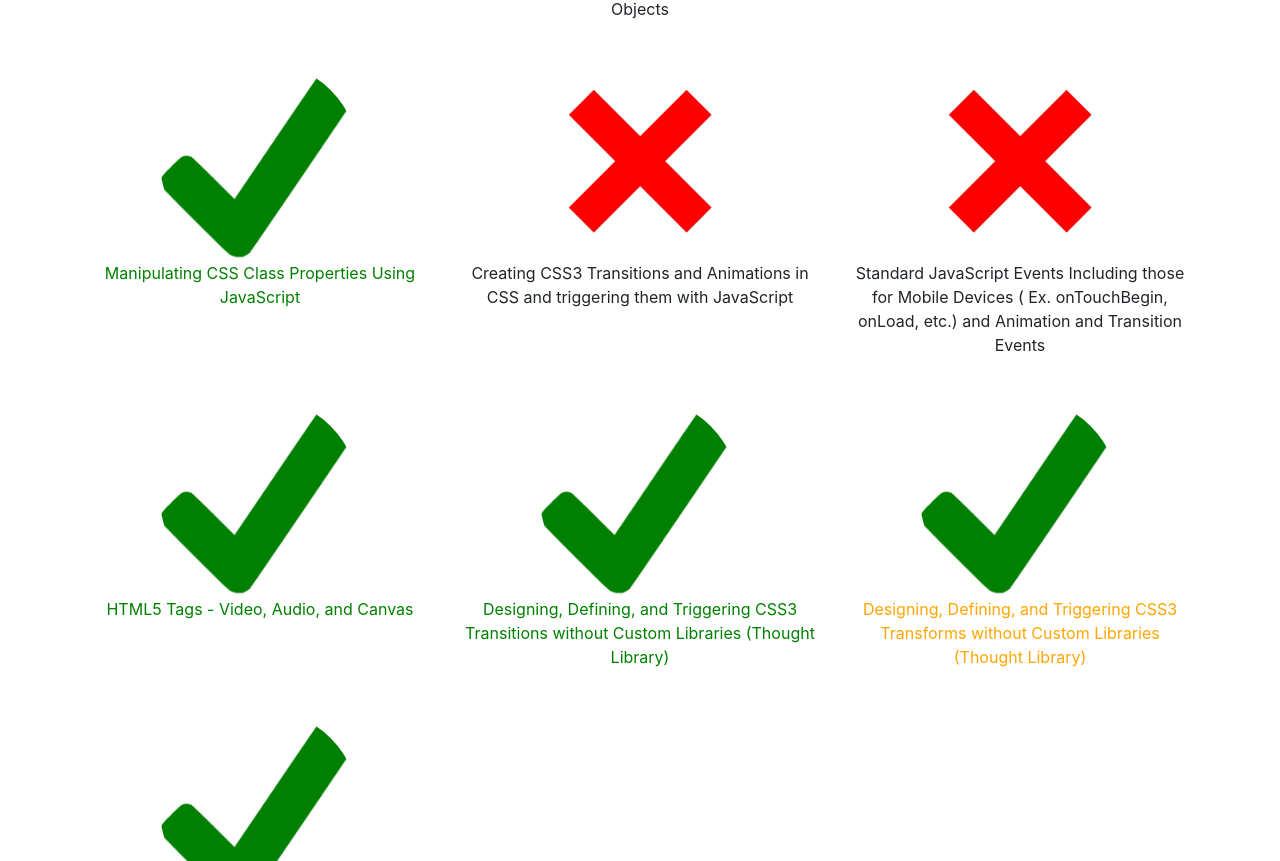
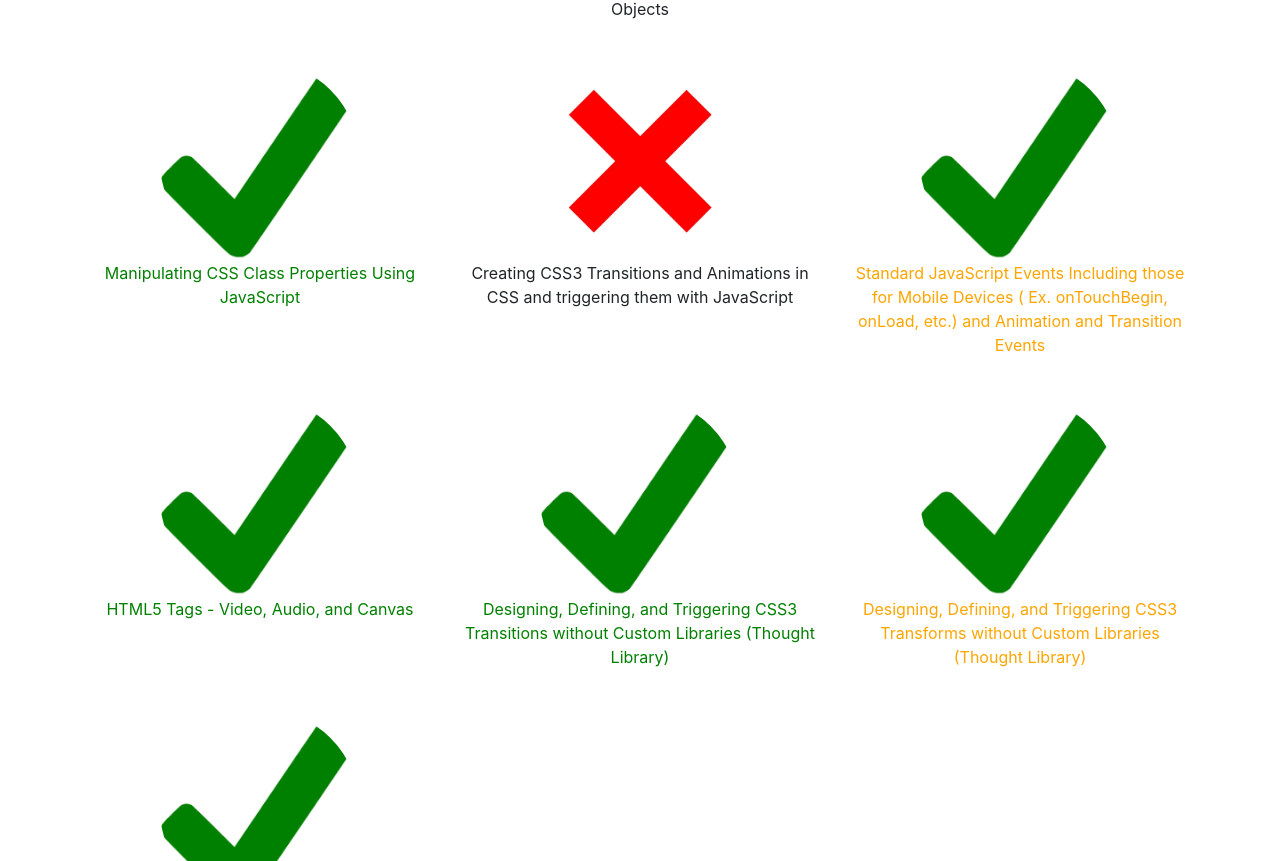
Before and after one commit to blakejth/blakejth.github.io, a website: page index.html in a window 1280 px wide. Shown: the part 865-1726 px from the top of the page. Drawn offline with nearby package versions, Linux system fonts and the light colour scheme.

Commit message:
Created Javascript-events.html and updated index html

```diff
--- a/index.html
+++ b/index.html
@@ -144,9 +144,9 @@
         </div>
 
         <div class="col-lg-4 col-sm-6 text-center mb-4">
-          <a href="#">
-          <img class="rounded-circle img-fluid d-block mx-auto imgSize" src="images\bad1.jpg" alt="Not completed"></a>
-          <p>Standard JavaScript Events Including those for Mobile Devices ( Ex. onTouchBegin, onLoad, etc.) and Animation and Transition Events</p>
+          <a href="/javascript-events">
+          <img class="rounded-circle img-fluid d-block mx-auto imgSize" src="images\good.png" alt="Pending"></a>
+          <p class="pending">Standard JavaScript Events Including those for Mobile Devices ( Ex. onTouchBegin, onLoad, etc.) and Animation and Transition Events</p>
         </div>
 
         <div class="col-lg-4 col-sm-6 text-center mb-4">
```
